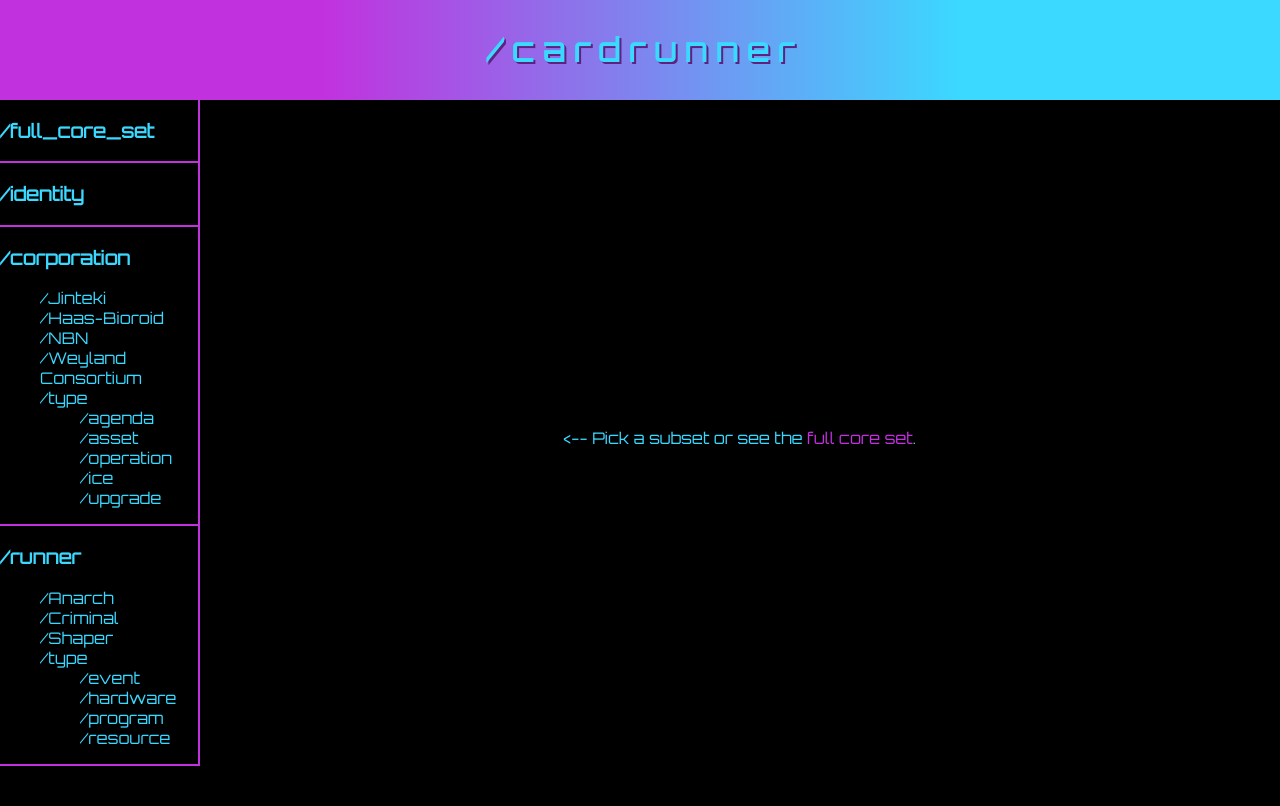
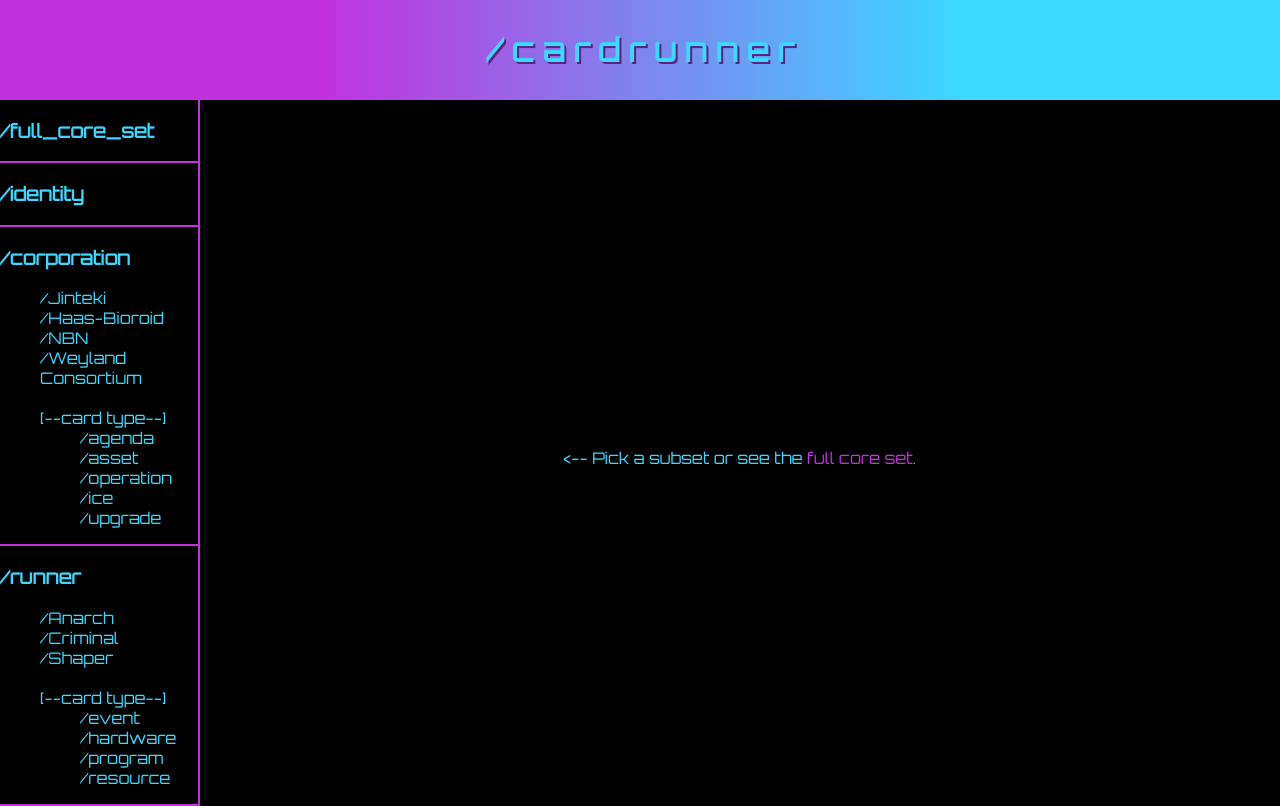
Before and after one commit to Yonathan-Sanchez/-cardrunner, a React (Create React App) app: page / in a window 1280 px wide. Built offline with nearby package versions, Linux system fonts and the light colour scheme; no server answers.

Commit message:
Polish Deliverable

```diff
--- a/src/Components/Sidebar.js
+++ b/src/Components/Sidebar.js
@@ -29,8 +29,9 @@ function Sidebar(props) {
 						/Weyland Consortium
 					</Link>
 				</li>
+				<br />
 				<li>
-					/type
+					[--card type--]
 					<ul>
 						<li>
 							<Link to='/TypeCodeResults/agenda'>/agenda</Link>
@@ -65,7 +66,8 @@ function Sidebar(props) {
 					<Link to='/FactionCodeResults/shaper'>/Shaper</Link>
 				</li>
 				<li>
-					/type
+					<br />
+					[--card type--]
 					<ul>
 						<li>
 							<Link to='/TypeCodeResults/event'>/event</Link>
```
